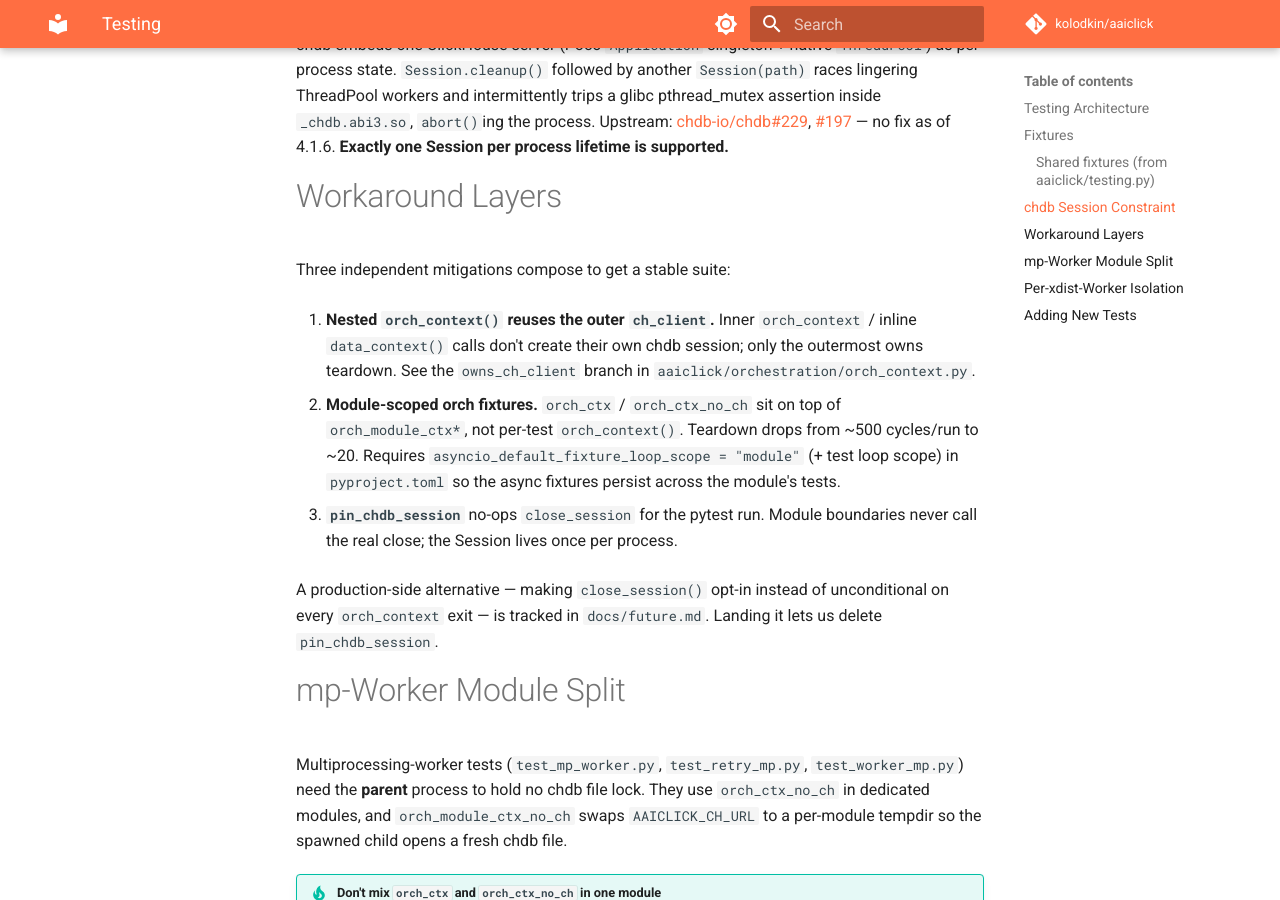
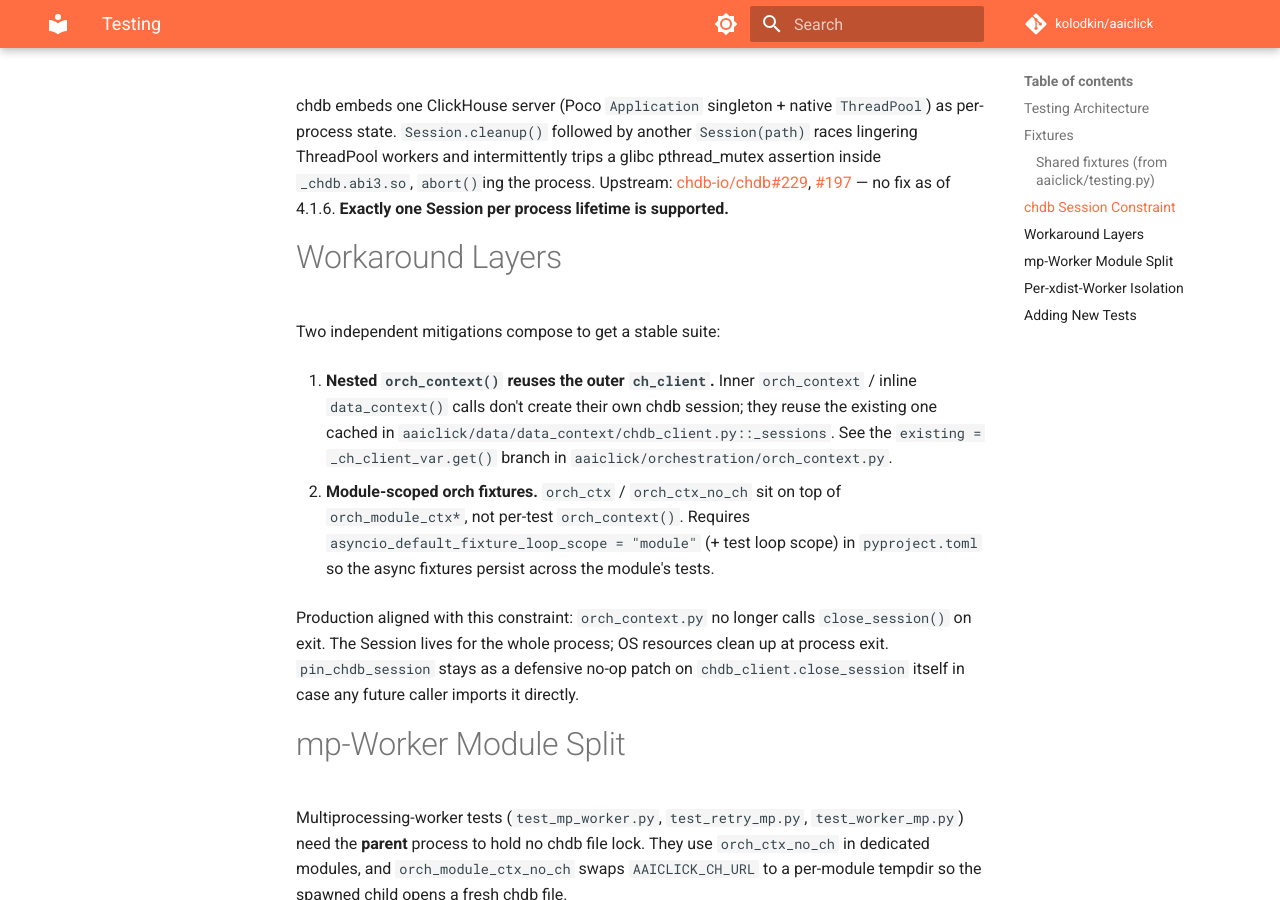
Before and after one commit to kolodkin/aaiclick, an MkDocs documentation site: the page built from docs/testing.md, in a window 1280 px wide and 900 px high, scrolled down 1620 px. Built offline with MkDocs 1.6.1 and Material for MkDocs 9.7.7, drawn with Linux system fonts in a browser that asks for light colours; comment, search, counter and statistics services are not loaded; some of the changed text lies outside the part shown.

Commit message:
docs: align with chdb singleton fix in orch_context
- testing.md: drop the third \"workaround layer\" — production now
  matches the constraint, no longer needs it. pin_chdb_session is now
  a defensive belt-and-suspenders patch on chdb_client.close_session
  (in case any future caller imports and calls it directly), not a
  load-bearing mitigation against orch_context exits.
- future.md: remove the obsolete \"Make close_session() Opt-In\" entry
  (the right answer was \"don't call it at all\", which has landed).
- future.md: update the FastMCP outer-orch_context entry to reflect
  the new reality — chdb client is reused via the process singleton,
  so the per-tool tax is now SQL-engine-only, not chdb session
  re-init. Tighten the regression test recommendation accordingly.

```diff
--- a/docs/testing.md
+++ b/docs/testing.md
@@ -27,7 +27,7 @@ Subpackage conftests only hold subpackage-local fixtures.
 |----------------------|-------------------------------------------------------------------------|
 | `ch_worker_setup`    | Per-xdist-worker chdb tempdir / CH database                             |
 | `sql_worker_setup`   | Per-xdist-worker SQLite file / Postgres database                        |
-| `pin_chdb_session`   | No-ops `close_session` for the pytest run (see [chdb Session](#chdb-session-constraint)) |
+| `pin_chdb_session`   | Defensive no-op patch on `chdb_client.close_session` for the pytest run (production no longer calls it from `orch_context` exit either) |
 
 **Module-scoped** — one entry per test module, explicit via `orch_ctx*`:
 
@@ -57,27 +57,26 @@ intermittently trips a glibc pthread_mutex assertion inside
 
 # Workaround Layers
 
-Three independent mitigations compose to get a stable suite:
+Two independent mitigations compose to get a stable suite:
 
 1. **Nested `orch_context()` reuses the outer `ch_client`.** Inner
    `orch_context` / inline `data_context()` calls don't create their own
-   chdb session; only the outermost owns teardown. See the
-   `owns_ch_client` branch in `aaiclick/orchestration/orch_context.py`.
+   chdb session; they reuse the existing one cached in
+   `aaiclick/data/data_context/chdb_client.py::_sessions`. See the
+   `existing = _ch_client_var.get()` branch in
+   `aaiclick/orchestration/orch_context.py`.
 
 2. **Module-scoped orch fixtures.** `orch_ctx` / `orch_ctx_no_ch` sit on
-   top of `orch_module_ctx*`, not per-test `orch_context()`. Teardown
-   drops from ~500 cycles/run to ~20. Requires
+   top of `orch_module_ctx*`, not per-test `orch_context()`. Requires
    `asyncio_default_fixture_loop_scope = "module"` (+ test loop scope)
    in `pyproject.toml` so the async fixtures persist across the module's
    tests.
 
-3. **`pin_chdb_session`** no-ops `close_session` for the pytest run.
-   Module boundaries never call the real close; the Session lives once
-   per process.
-
-A production-side alternative — making `close_session()` opt-in instead
-of unconditional on every `orch_context` exit — is tracked in
-`docs/future.md`. Landing it lets us delete `pin_chdb_session`.
+Production aligned with this constraint: `orch_context.py` no longer
+calls `close_session()` on exit. The Session lives for the whole
+process; OS resources clean up at process exit. `pin_chdb_session`
+stays as a defensive no-op patch on `chdb_client.close_session` itself
+in case any future caller imports it directly.
 
 # mp-Worker Module Split
 
```
Also changed, not shown: docs/future.md (+3 -15 lines).
